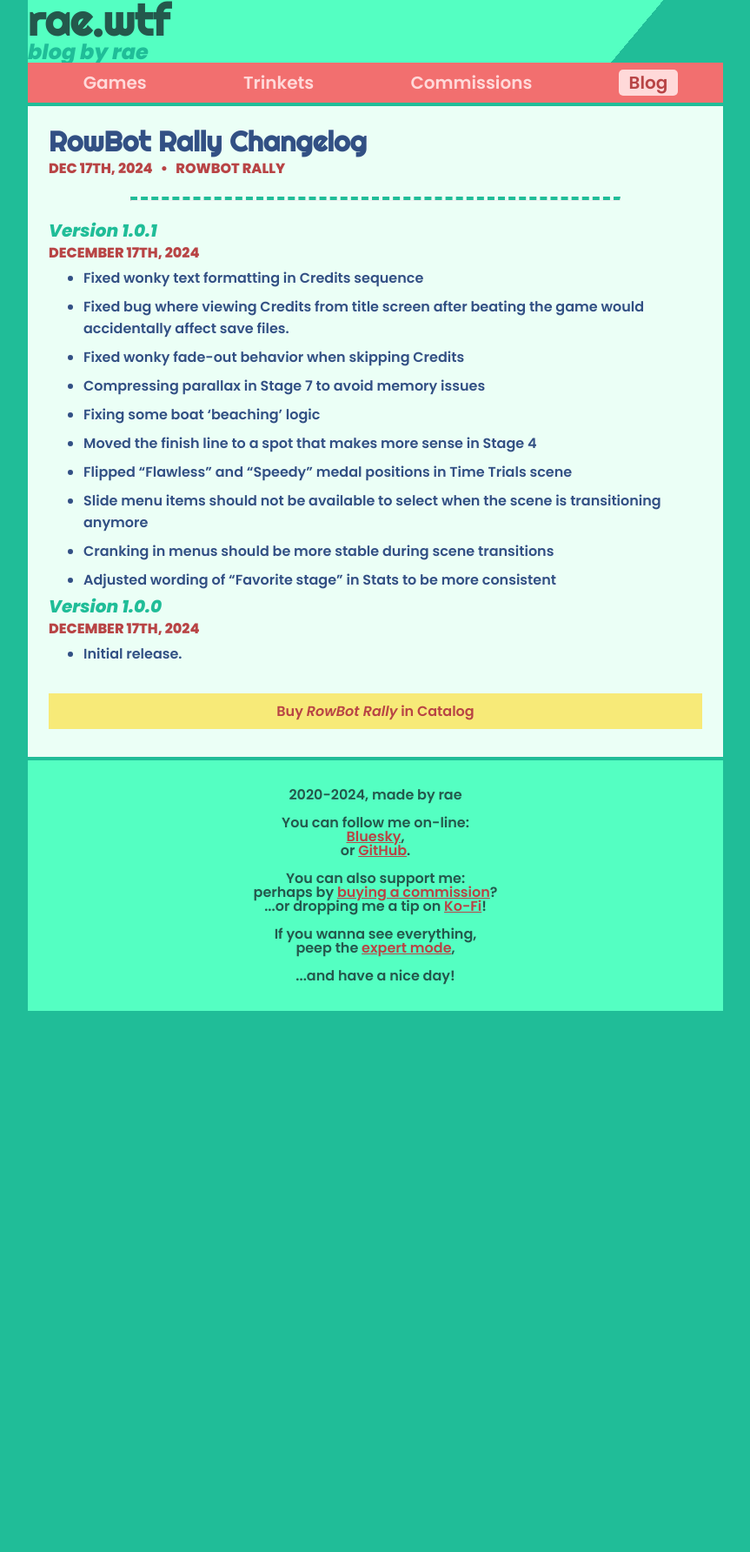
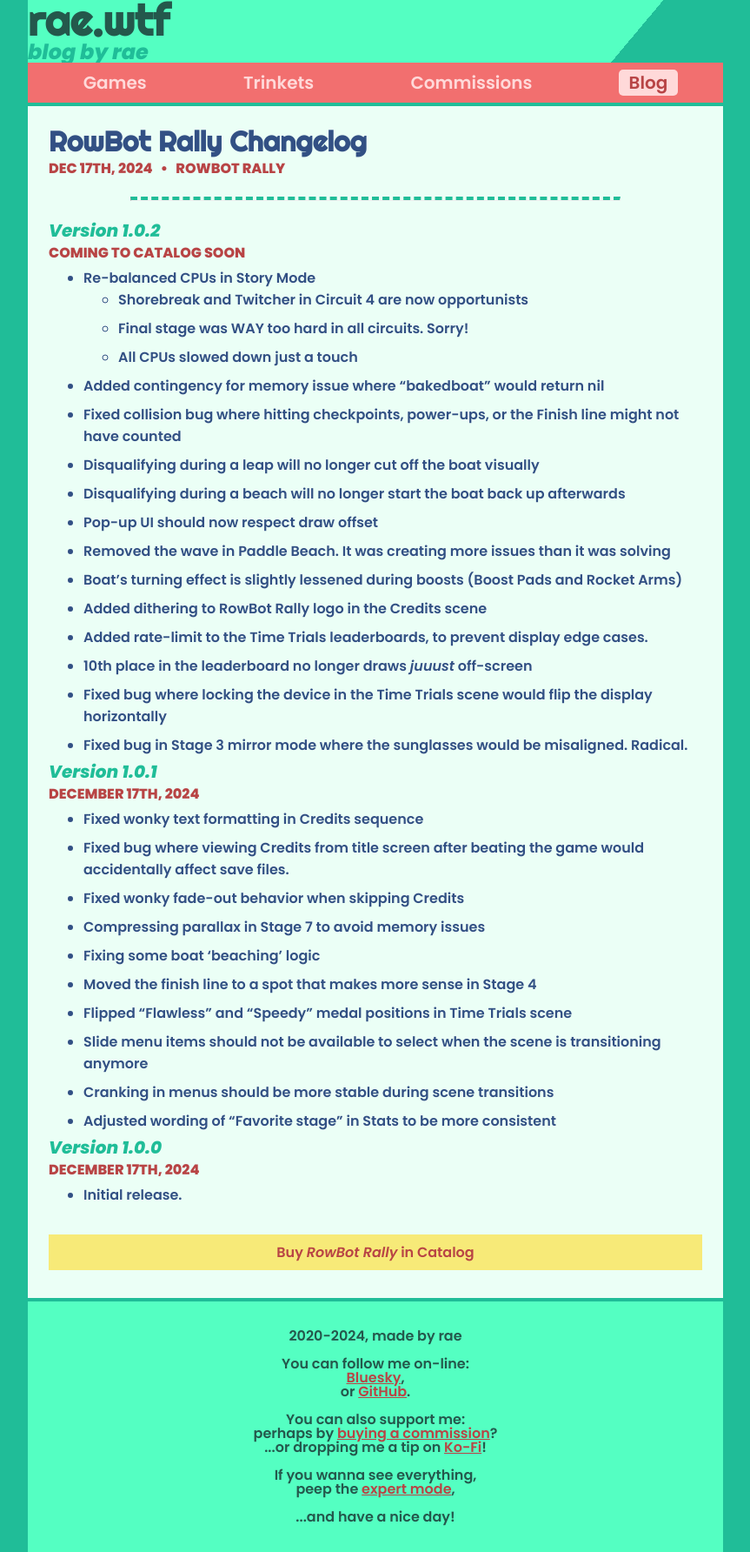
Before and after one commit to raewtf/raewtf.github.io, a Jekyll site: the page built from _posts/2024-12-17-rowbot-rally-changelog.md, in a window 1280 px wide. Shown: the whole page at 87% size, without its empty margins (208-1071 px from the left). Built offline with Jekyll 4.4.1, drawn with Linux system fonts in a browser that asks for light colours; before the commit the page ends 1162 px from its top, so only the background shows below that.

Commit message:
rowbot v1.0.2

```diff
--- a/_posts/2024-12-17-rowbot-rally-changelog.md
+++ b/_posts/2024-12-17-rowbot-rally-changelog.md
@@ -3,6 +3,26 @@
 tag: rowbot rally
 desc: What's new?
 ---
+## Version 1.0.2
+### Coming to Catalog soon
+
+- Re-balanced CPUs in Story Mode
+	- Shorebreak and Twitcher in Circuit 4 are now opportunists
+	- Final stage was WAY too hard in all circuits. Sorry!
+	- All CPUs slowed down just a touch
+- Added contingency for memory issue where "bakedboat" would return nil
+- Fixed collision bug where hitting checkpoints, power-ups, or the Finish line might not have counted
+- Disqualifying during a leap will no longer cut off the boat visually
+- Disqualifying during a beach will no longer start the boat back up afterwards
+- Pop-up UI should now respect draw offset
+- Removed the wave in Paddle Beach. It was creating more issues than it was solving
+- Boat's turning effect is slightly lessened during boosts (Boost Pads and Rocket Arms)
+- Added dithering to RowBot Rally logo in the Credits scene
+- Added rate-limit to the Time Trials leaderboards, to prevent display edge cases.
+- 10th place in the leaderboard no longer draws *juuust* off-screen
+- Fixed bug where locking the device in the Time Trials scene would flip the display horizontally
+- Fixed bug in Stage 3 mirror mode where the sunglasses would be misaligned. Radical.
+
 ## Version 1.0.1
 ### December 17th, 2024
 
```
Also changed, not shown: 1 other file.
